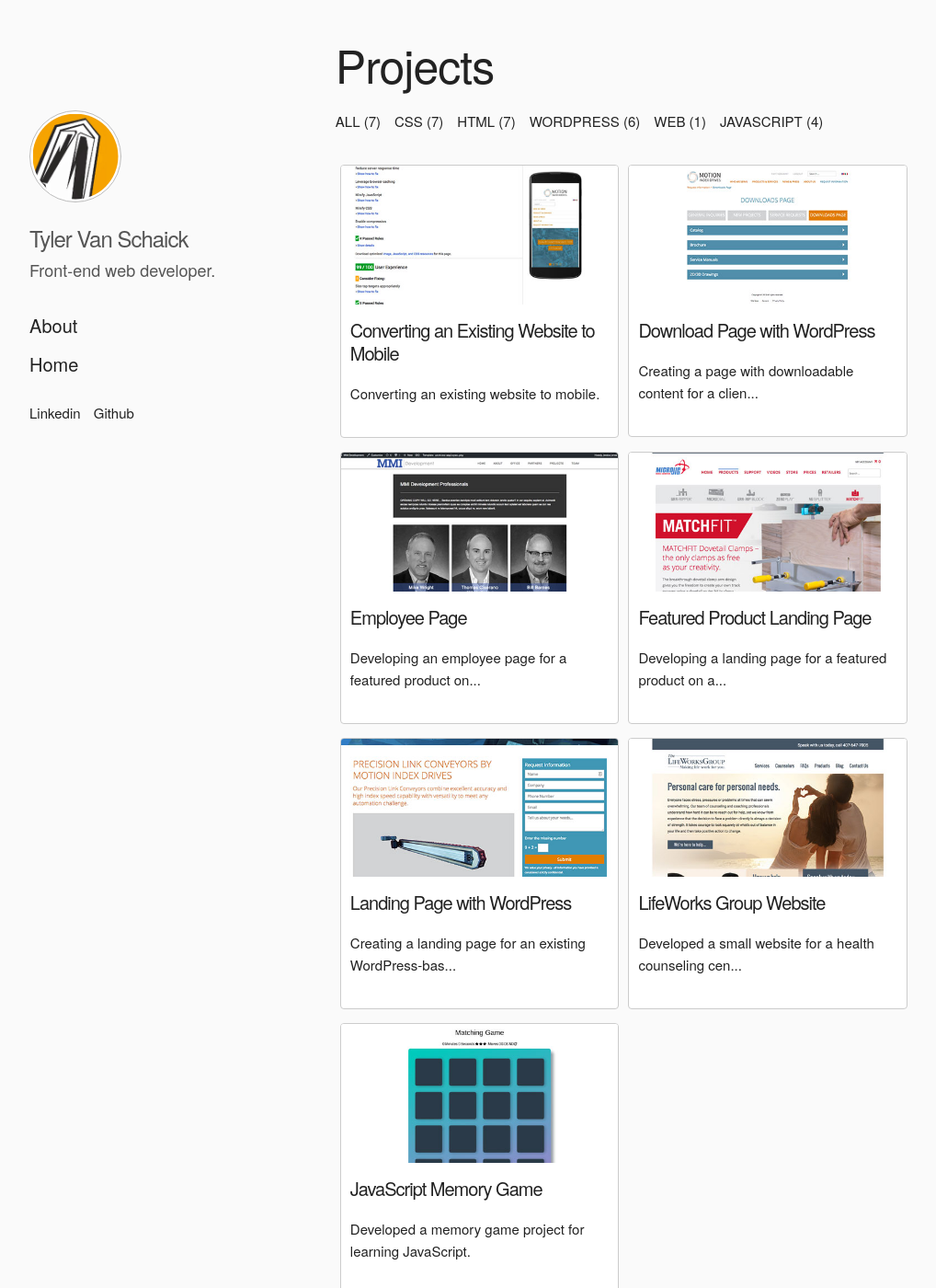
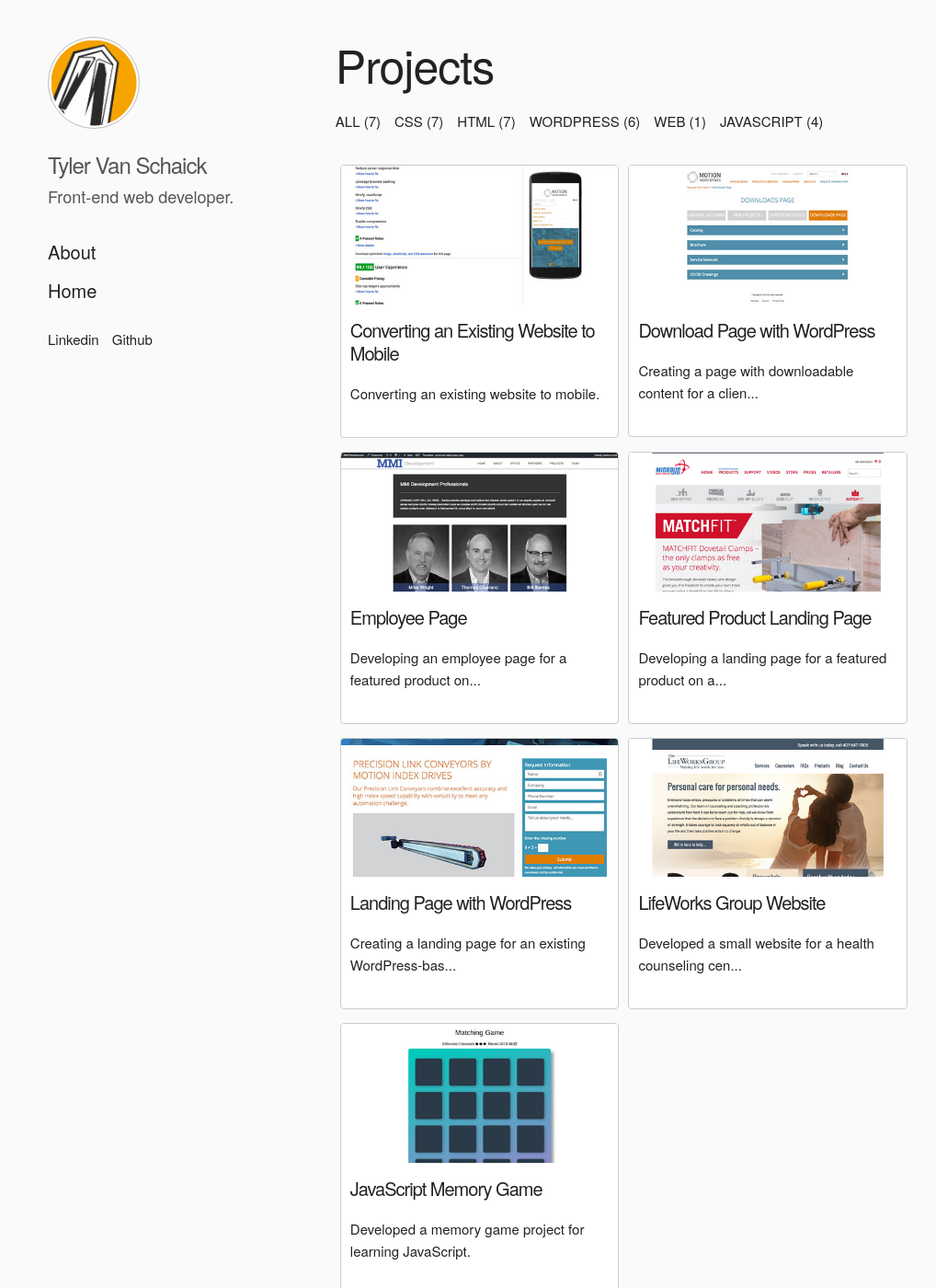
Before and after one commit to tyler-vs/tyler-vs.github.io, a Jekyll site: the page built from index.html, in a window 1280 px wide and 1400 px high. Shown: the whole window at 92% size, without its empty margins (128-1146 px from the left). Built offline with Jekyll 4.4.1, drawn with Linux system fonts in a browser that asks for light colours; nearby versions of some CDN libraries.

Commit message:
Update _sidebar.scss
Add left and right padding to sidebar styles.

```diff
--- a/_sass/layout/_sidebar.scss
+++ b/_sass/layout/_sidebar.scss
@@ -3,10 +3,11 @@
  */
 
 .site-sidebar {}
+
 @media (min-width: 550px) {
   .site-sidebar {
     position: fixed;
-    margin-top: 8rem;
+    padding: 0 2rem;
   }
 }
 
```
